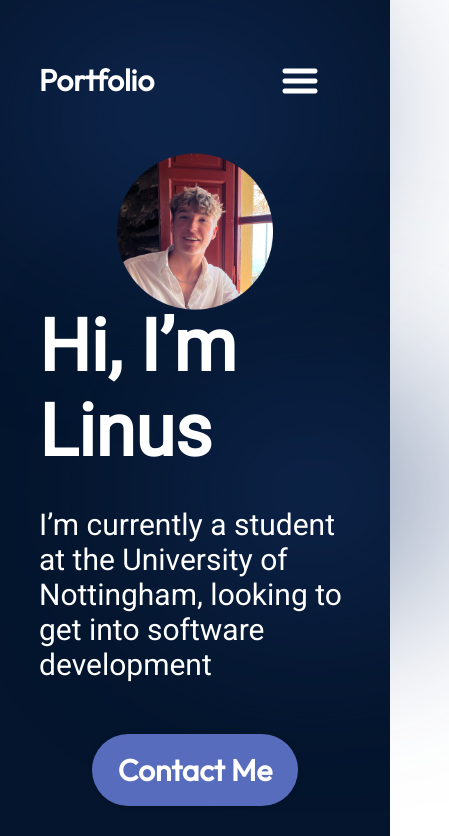
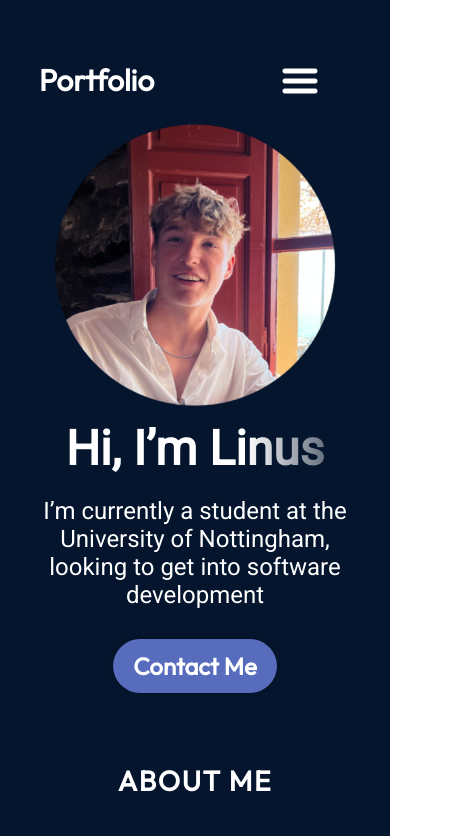
Before and after one commit to playhavoc/MyPortfolio, a React (Vite) app: page / in a window 390 px wide. Shown: the top 836 px of the page, 449 px wide, since content can reach past the window. Built offline with nearby package versions, Linux system fonts and the light colour scheme.

Commit message:
feat: fixed the me section

```diff
--- a/src/components/Me/Hero.module.css
+++ b/src/components/Me/Hero.module.css
@@ -82,7 +82,6 @@ body {
   width: 50vw;
   height: 50vw;
   min-width: 350px;
-  min-width: 350px;
   top: -128px;
   left: -10vw;
   border-radius: 764px;
@@ -96,7 +95,6 @@ body {
   width: 70vw;
   height: 50vw;
   min-width: 350px;
-  min-width: 250px;
   top: 246px;
   right: -25vw;
   border-radius: 764px;
@@ -108,9 +106,38 @@ body {
 @media screen and (max-width: 830px) {
   .container {
     flex-direction: column-reverse;
+    margin-left: 5%;
+    margin-right: 5%;
+    margin-top: 20px;
   }
 
   .content {
     align-items: center;
+    text-align: center;
+  }
+
+  .title {
+    font-size: 48px;
+    margin-bottom: 20px;
+  }
+
+  .description {
+    font-size: 24px;
+    margin-bottom: 30px;
+  }
+
+  .contactBtn {
+    font-size: 24px;
+    padding: 12px 20px;
+  }
+
+  .heroImg {
+    width: 80%;
+    margin-bottom: 20px;
+  }
+
+  .topBlur,
+  .bottomBlur {
+    display: none;
   }
 }
```
